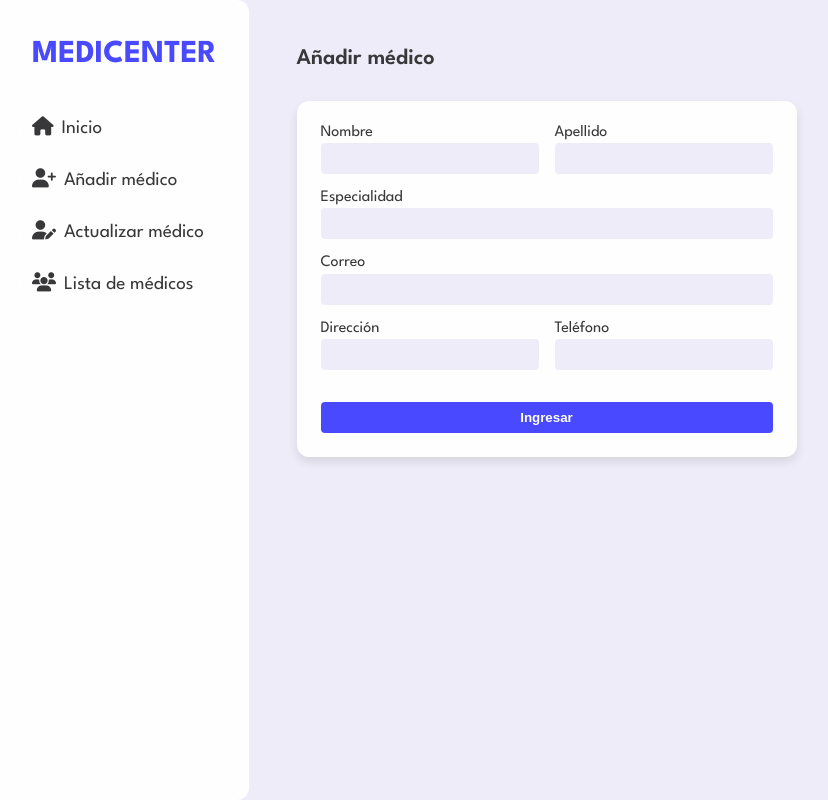
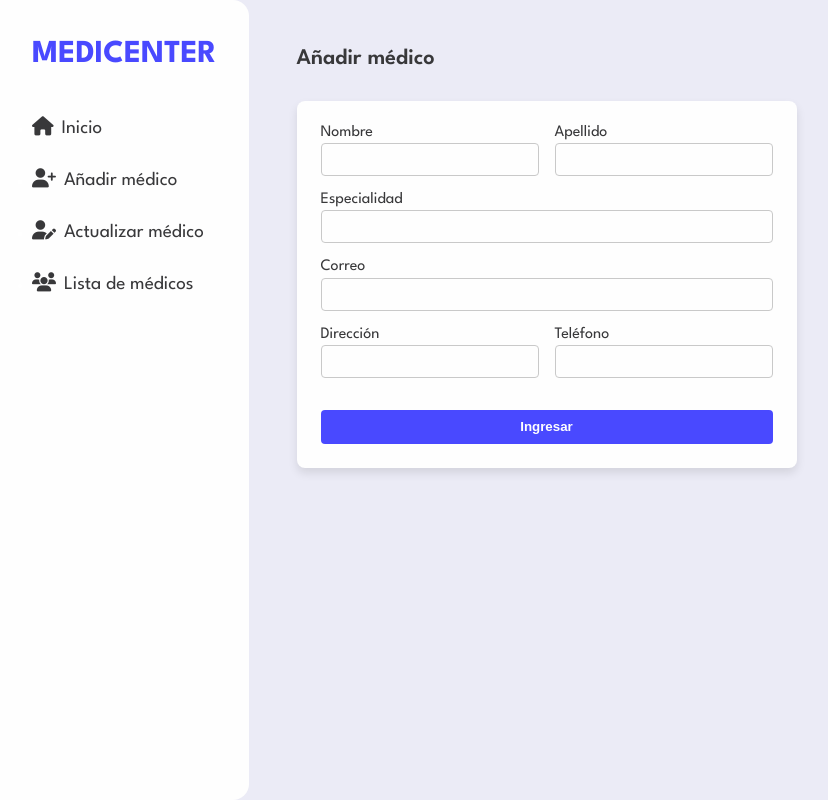
Before and after one commit to NataMellado/eva2-backend2, a Django app: page /register/ in a window 1280 px wide. Shown: the whole page, without its empty margins (0-828 px from the left). Run offline with Django 5.2, Linux system fonts and the light colour scheme; some libraries are stand-ins or nearby versions.

Commit message:
Add form styles

```diff
--- a/static/css/styles.css
+++ b/static/css/styles.css
@@ -23,7 +23,7 @@ header {
   background-color: var(--white);
   color: white;
   padding: 2.5rem 2rem;
-  border-radius: 0 var(--br) var(--br) 0 ;
+  border-radius: 0 var(--br-m) var(--br-m) 0 ;
   overflow: hidden;
 }
 
@@ -72,7 +72,7 @@ form {
   max-width: 500px;
   background-color: var(--white);
   padding: 1.5rem;
-  border-radius: var(--br);
+  border-radius: var(--br-s);
   box-shadow: 0 5px 10px rgba(0, 0, 0, 0.1);
 }
 
@@ -91,9 +91,9 @@ form .input-container {
 
 form input {
   padding: 0.5rem;
-  border: none;
+  border: 1px solid var(--light-gray);
   border-radius: 4px;
-  background-color: var(--pale-blue);
+  background-color: var(--white);
 }
 
 form input:focus {
@@ -101,7 +101,7 @@ form input:focus {
 }
 
 form button {
-  padding: 0.5rem;
+  padding: 0.6rem;
   margin-top: 1rem;
   border: none;
   border-radius: 4px;
--- a/static/css/variables.css
+++ b/static/css/variables.css
@@ -1,10 +1,12 @@
 :root {
     /* Colors */
     --bright-blue: #4949FF;
-    --pale-blue: #eeecf8;
+    --pale-blue: #ebebf6;
     --white: #FEFEFE;
+    --light-gray: #c9c9c9;
     --dark-gray: #38383A;
     --dark-blue: #1212c6;
 
-    --br: 12px;
+    --br-m: 16px;
+    --br-s: 8px;
 }
--- a/templates/layout.html
+++ b/templates/layout.html
@@ -5,7 +5,7 @@
     <meta charset='UTF-8'>
     <meta name='viewport' content='width=device-width, initial-scale=1.0'>
     <title>{% block title %}{% endblock title %}</title>
-    <link rel='stylesheet' href='{% static "css/styles.css" %}'>
+    <link rel='stylesheet' href='{% static "css/styles.css" %}?v={{ STATIC_VERSION4 }}'>
     <script src="https://kit.fontawesome.com/d85944cffc.js" crossorigin="anonymous"></script>
 </head>
 
```
